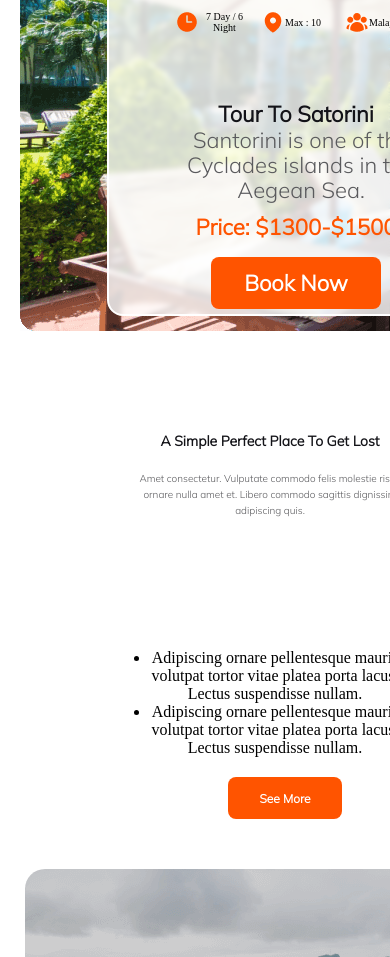
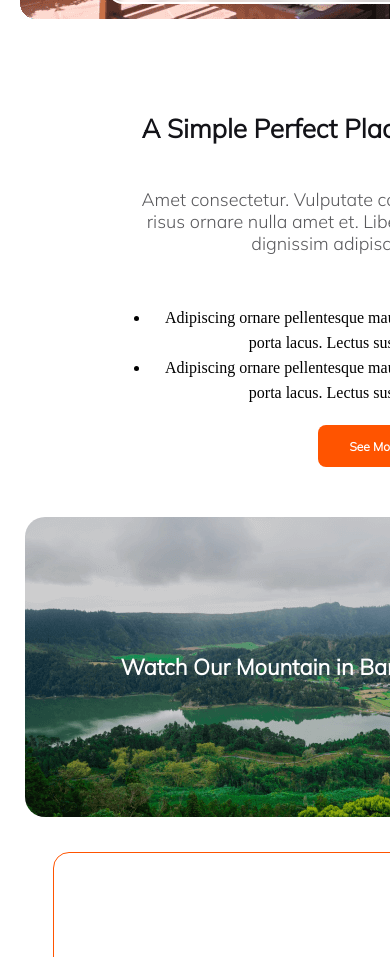
Before and after one commit to Safwan169/Hero-Travel, a plain HTML site: page index.html in a window 390 px wide. Shown: the part 7495-8452 px from the top of the page. Drawn offline with Linux system fonts and the light colour scheme.

Commit message:
tenth  commit

```diff
--- a/style.css
+++ b/style.css
@@ -1128,7 +1128,7 @@ footer {
         /* 162.5% */
 
         margin-top: 10px;
-        width: 300px;
+        width: 550px;
         border-radius: 20px;
         display: flex;
         justify-content: center;
@@ -1545,13 +1545,14 @@ footer {
     }
 
     .head1 {
-        width: 300px;
+        width: 450px;
         color: #131318;
-        font-family: Mulish;
-        font-size: 14px;
+        font-family: 'Mulish', sans-serif;
+        font-size: 26px;
         font-style: normal;
         font-weight: 800;
         line-height: 20px;
+        margin-bottom: 50px;
 
         /* 150% */
         /* 162.5% */
@@ -1559,12 +1560,12 @@ footer {
     }
 
     .head2 {
-        width: 280px;
+        width: 450px;
         color: #5A5A5D;
-        font-size: 10px;
+        font-size: 18px;
         font-style: normal;
         font-weight: 400;
-        line-height: 16px;
+        line-height: 22px;
         /* 162.5% */
         margin-top: 20px;
         margin-left: 10px;
@@ -1600,10 +1601,12 @@ footer {
     .fff {
         list-style: disc;
         display: block;
+        margin-top: -80px;
     }
 
     .fff li {
-        width: 250px;
+        width: 450px;
+        line-height: 25px;
 
     }
 
```
